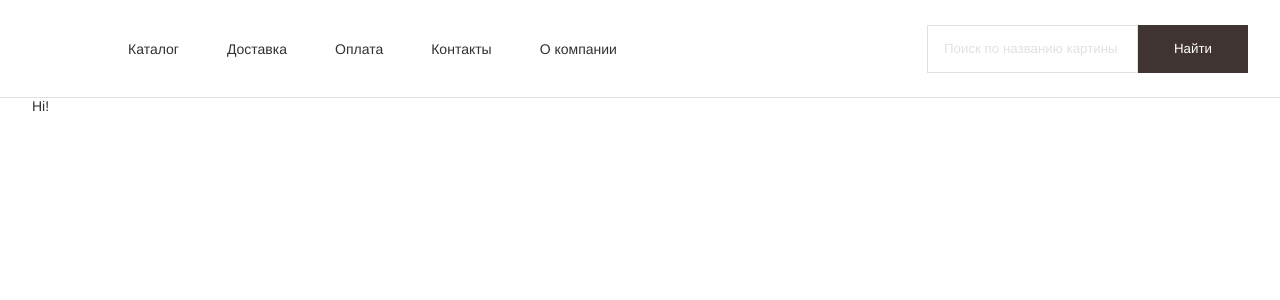
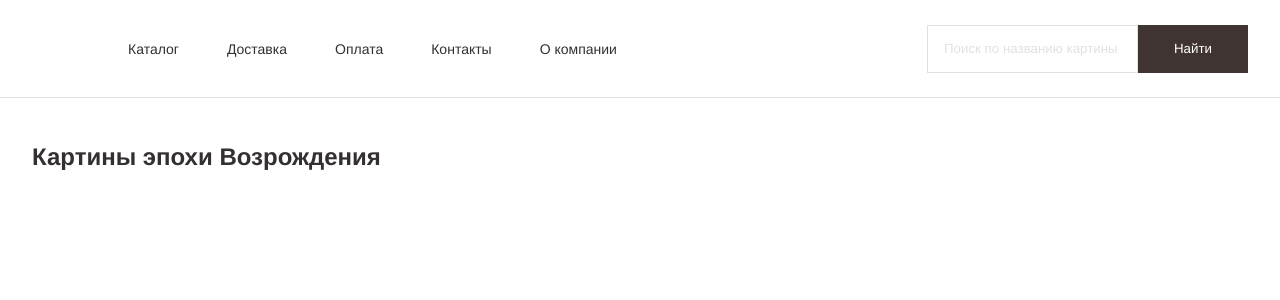
Before and after one commit to ippatev/fe-test-banki-shop, a Vue app: page / in a window 1280 px wide. Shown: the top 300 px of the page. Built offline with nearby package versions, Linux system fonts and the light colour scheme.

Commit message:
feat: add main container

```diff
--- a/src/App.vue
+++ b/src/App.vue
@@ -2,9 +2,11 @@
   <div id="app">
     <TheHeader></TheHeader>
 
-    <div class="container">
-      <p>Hi!</p>
-    </div>
+    <main class="main-content container">
+      <header>
+        <h1>Картины эпохи Возрождения</h1>
+      </header>
+    </main>
   </div>
 </template>
 
@@ -84,4 +86,8 @@ h6 {
   max-width: 1216px;
   margin: 0 auto;
 }
+
+.main-content {
+  margin-top: 45px;
+}
 </style>
```
